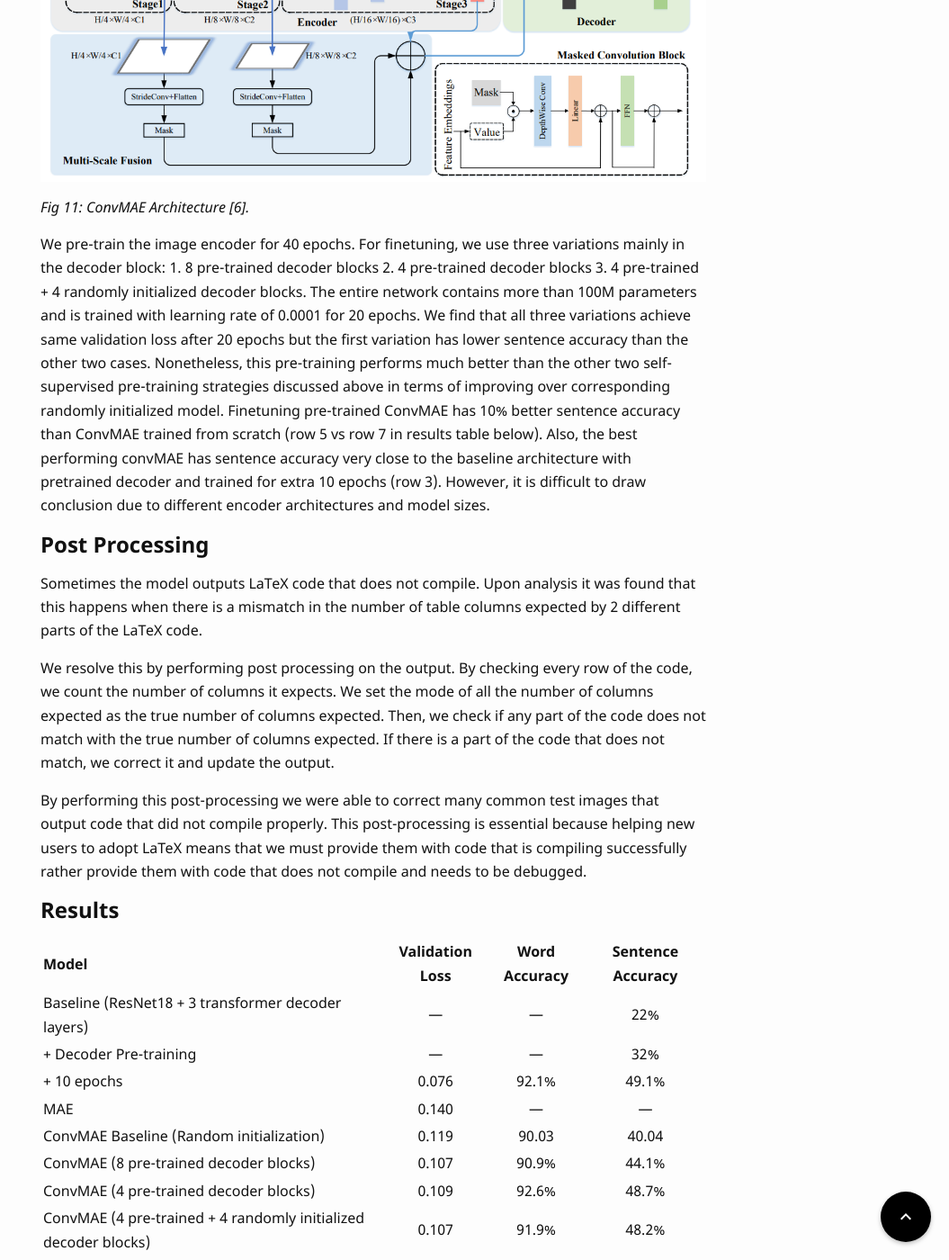
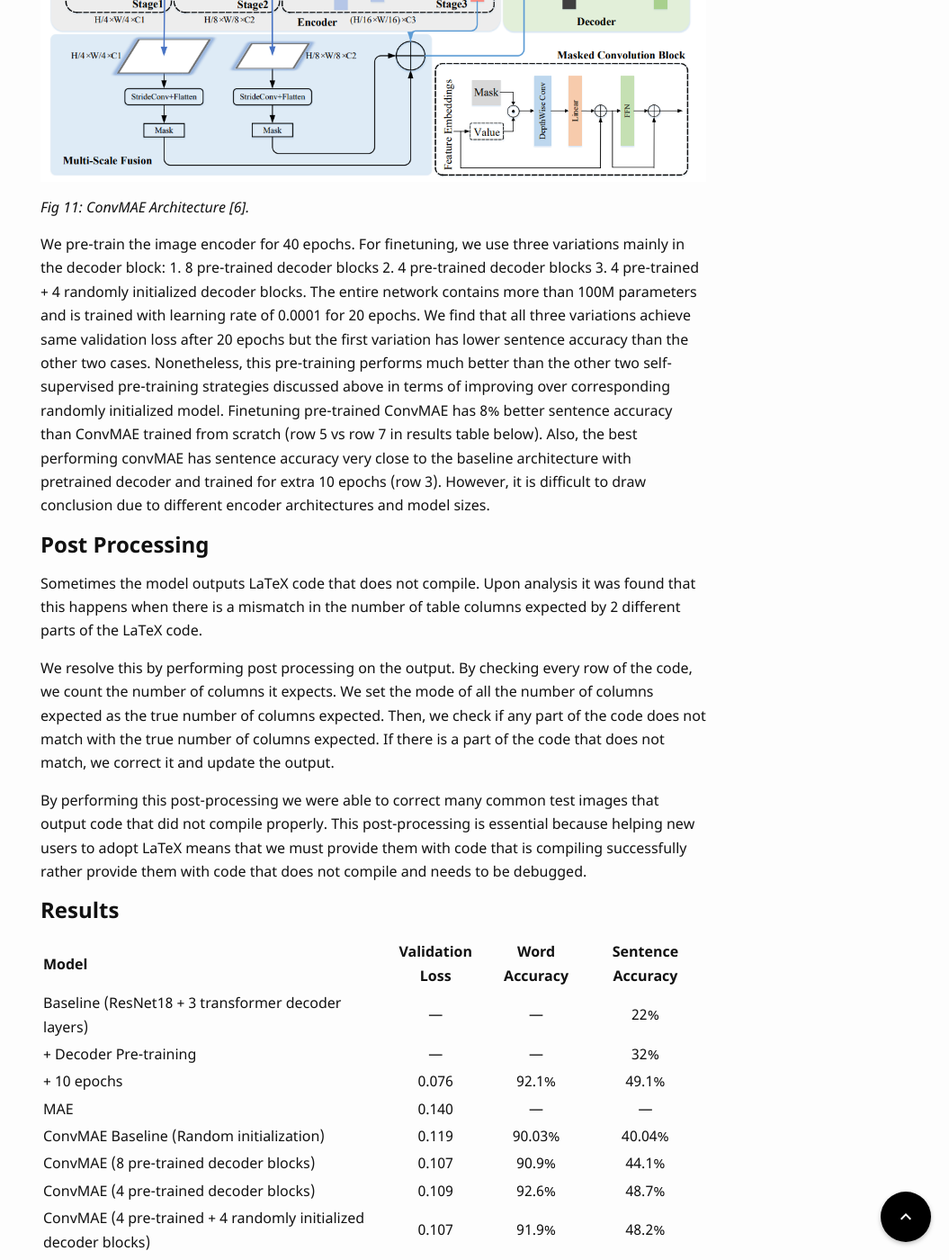
Before and after one commit to UCLAdeepvision/CS269-projects-2022spring, a Jekyll site: the page built from _posts/2022-04-10-team17-table-structure-recognition.md, in a window 1280 px wide and 1400 px high, scrolled down 8577 px. Shown: the whole window at 90% size, without its empty margins (225-1280 px from the left). Built offline with Jekyll 4.4.1, drawn with Linux system fonts in a browser that asks for light colours; some web fonts are replaced; comment, search, counter and statistics services are not loaded.

Commit message:
Update 2022-04-10-team17-table-structure-recognition.md

```diff
--- a/_posts/2022-04-10-team17-table-structure-recognition.md
+++ b/_posts/2022-04-10-team17-table-structure-recognition.md
@@ -106,7 +106,7 @@ We make an extra change. We use ConvMAE [11] instead of MAE because of its multi
 {: style="width: 800px; max-width: 100%;"}
 *Fig 11: ConvMAE Architecture [6].*
 
-We pre-train the image encoder for 40 epochs. For finetuning, we use three variations mainly in the decoder block: 1. 8 pre-trained decoder blocks 2. 4 pre-trained decoder blocks 3. 4 pre-trained + 4 randomly initialized decoder blocks. The entire network contains more than 100M parameters and is trained with learning rate of 0.0001 for 20 epochs. We find that all three variations achieve same validation loss after 20 epochs but the first variation has lower sentence accuracy than the other two cases. Nonetheless, this pre-training performs much better than the other two self-supervised pre-training strategies discussed above in terms of improving over corresponding randomly initialized model. Finetuning pre-trained ConvMAE has 10% better sentence accuracy than ConvMAE trained from scratch (row 5 vs row 7 in results table below). Also, the best performing convMAE has sentence accuracy very close to the baseline architecture with pretrained decoder and trained for extra 10 epochs (row 3). However, it is difficult to draw conclusion due to different encoder architectures and model sizes.
+We pre-train the image encoder for 40 epochs. For finetuning, we use three variations mainly in the decoder block: 1. 8 pre-trained decoder blocks 2. 4 pre-trained decoder blocks 3. 4 pre-trained + 4 randomly initialized decoder blocks. The entire network contains more than 100M parameters and is trained with learning rate of 0.0001 for 20 epochs. We find that all three variations achieve same validation loss after 20 epochs but the first variation has lower sentence accuracy than the other two cases. Nonetheless, this pre-training performs much better than the other two self-supervised pre-training strategies discussed above in terms of improving over corresponding randomly initialized model. Finetuning pre-trained ConvMAE has 8% better sentence accuracy than ConvMAE trained from scratch (row 5 vs row 7 in results table below). Also, the best performing convMAE has sentence accuracy very close to the baseline architecture with pretrained decoder and trained for extra 10 epochs (row 3). However, it is difficult to draw conclusion due to different encoder architectures and model sizes.
 
 ### Post Processing
 Sometimes the model outputs LaTeX code that does not compile. Upon analysis it was found that this happens when there is a mismatch in the number of table columns expected by 2 different parts of the LaTeX code.
@@ -123,7 +123,7 @@ By performing this post-processing we were able to correct many common test imag
 | + Decoder Pre-training        | ---        | ---          | 32% |
 | + 10 epochs        | 0.076        | 92.1%          | 49.1% |
 | MAE        | 0.140        | ---          | --- |
-| ConvMAE Baseline (Random initialization)       | 0.119        | 90.03         | 40.04 |
+| ConvMAE Baseline (Random initialization)       | 0.119        | 90.03%         | 40.04% |
 | ConvMAE (8 pre-trained decoder blocks)        | 0.107        | 90.9%          | 44.1% |
 | ConvMAE (4 pre-trained decoder blocks)        | 0.109        | 92.6%          | 48.7% |
 | ConvMAE (4 pre-trained + 4 randomly initialized decoder blocks)        | 0.107        | 91.9%          | 48.2% |
```
